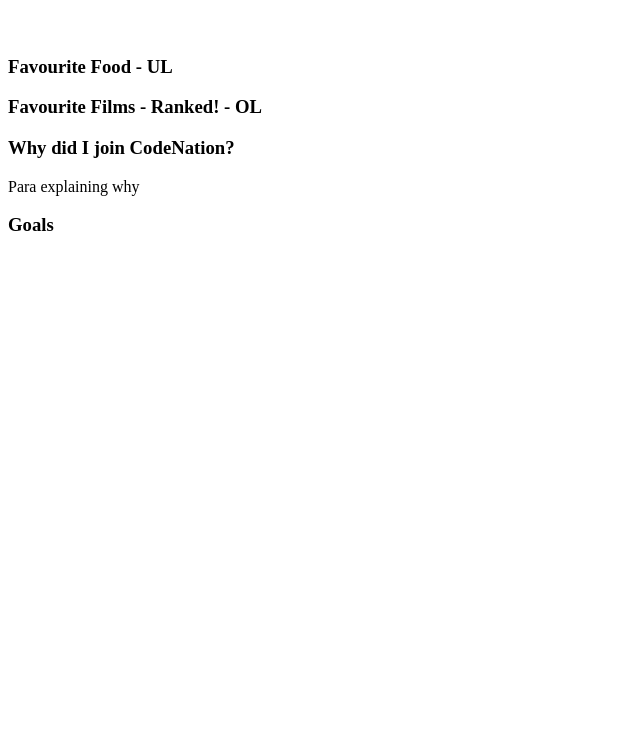
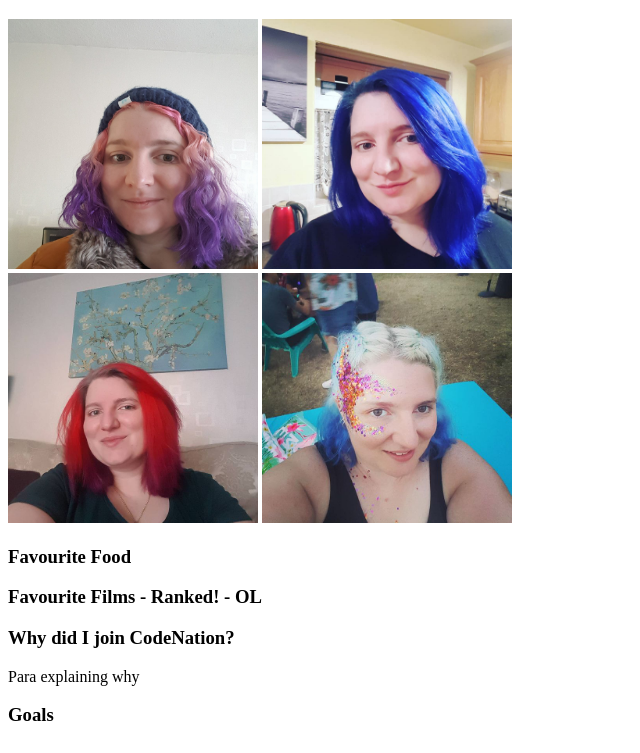
Before and after one commit to hollyford/CN-Portfolio, a plain HTML site: page index.html in a window 1280 px wide. Shown: the part 61-814 px from the top of the page, without its empty margins (0-640 px from the left). Drawn offline with Linux system fonts and the light colour scheme.

Commit message:
images added and styled

```diff
--- a/index.html
+++ b/index.html
@@ -8,8 +8,17 @@
 </head>
 <body>
     <h1>Welcome to Holly's Portfolio</h1>
-    <img src="" alt="">
-    <h3>Favourite Food - UL</h3>
+    <div>
+        <img src="/pictures/me-purple-hair.jpg" alt="A picture of Holly with purple hair" width="250" height="250" >
+        <img src="/pictures/me-blue-hair.jpg" alt="A picture of Holly with blue hair" width="250" height="250" >
+    </div>
+    <div>
+        <img src="/pictures/me-red-hair.jpg" alt="A picture of Holly with blue hair" width="250" height="250" >
+        <img src="/pictures/me-glitter-hair.jpg" alt="A picture of Holly with blue hair" width="250" height="250" >
+    </div>
+
+    <div>
+    <h3>Favourite Food</h3>
     <h3>Favourite Films - Ranked! - OL</h3>
     <h3>Why did I join CodeNation?</h3>
         <p>Para explaining why</p>
```
Also changed, not shown: pictures/me-blue-hair.jpg (added), pictures/me-glitter-hair.jpg (added), pictures/me-purple-hair.jpg (added), pictures/me-red-hair.jpg (added).
